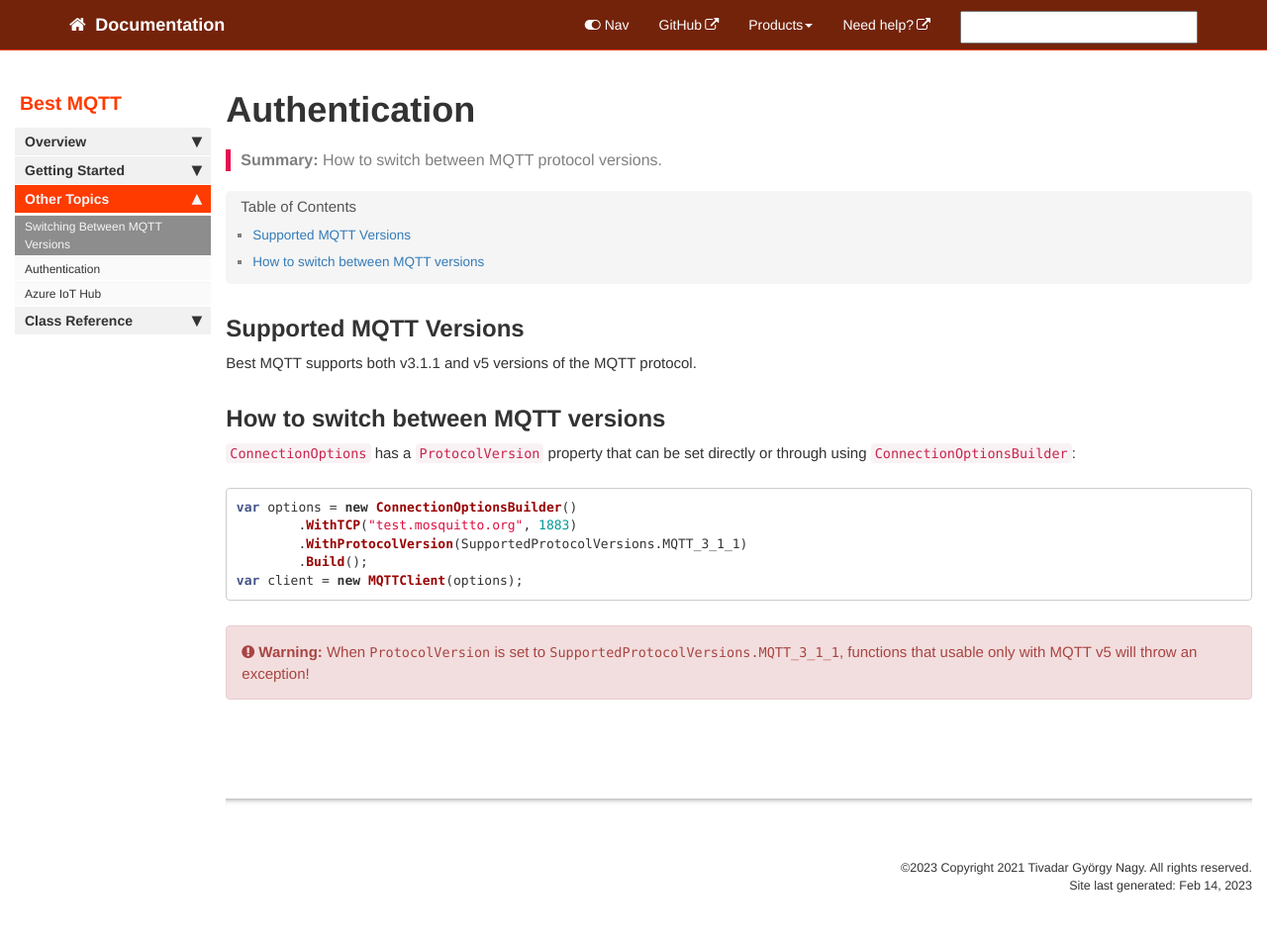
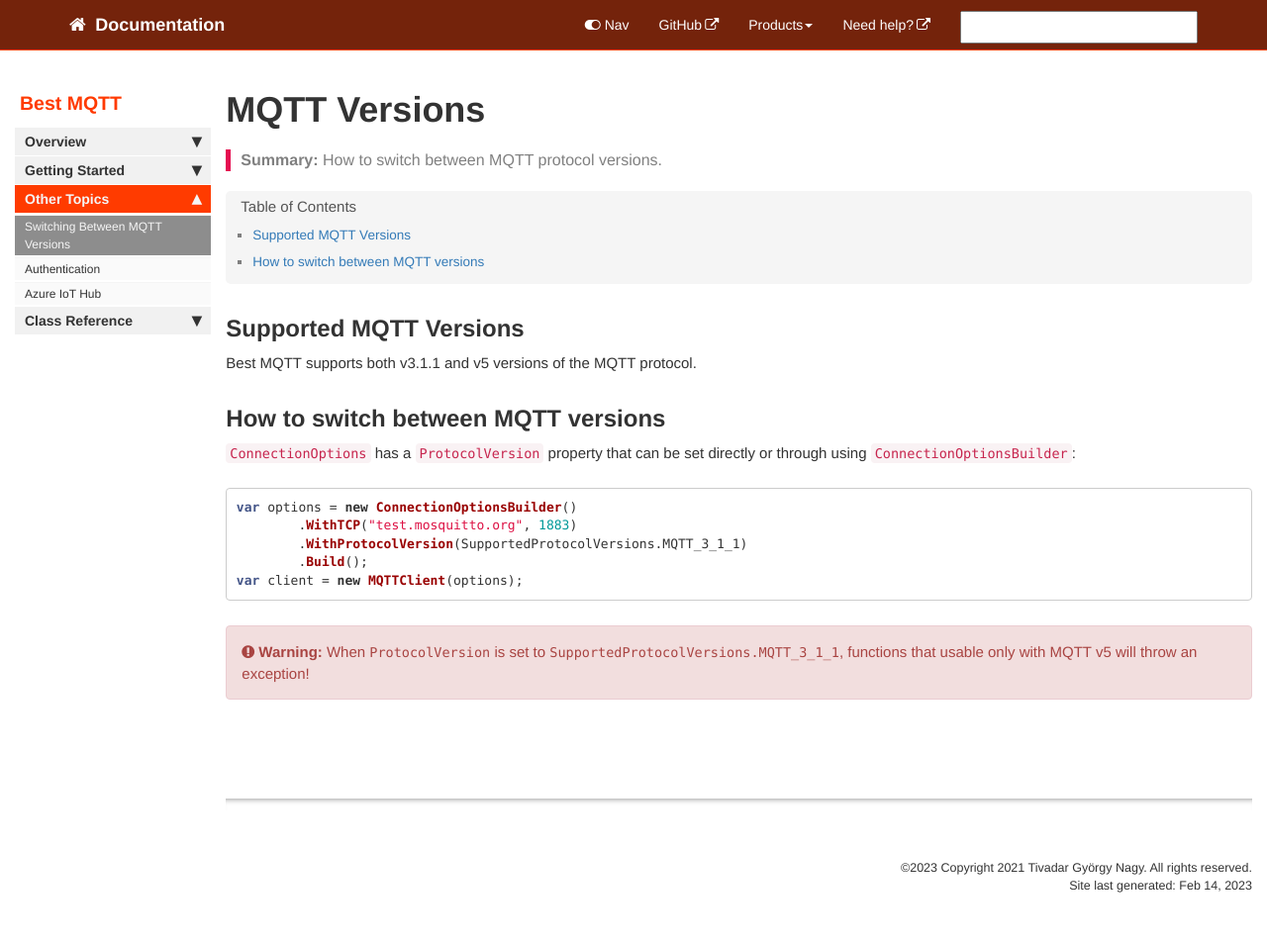
Before and after one commit to Benedicht/BestHTTP-Documentation, a Jekyll site: the page built from pages/best_mqtt/other/mqtt_versions.md, in a window 1280 px wide. Shown: the whole page at 99% size. Built offline with Jekyll 4.4.1, drawn with Linux system fonts in a browser that asks for light colours; comment, search, counter and statistics services are not loaded.

Commit message:
Fixed title

```diff
--- a/pages/best_mqtt/other/mqtt_versions.md
+++ b/pages/best_mqtt/other/mqtt_versions.md
@@ -1,5 +1,5 @@
 ---
-title: Authentication
+title: MQTT Versions
 sidebar: best_mqtt_sidebar
 summary: How to switch between MQTT protocol versions.
 ---
```
